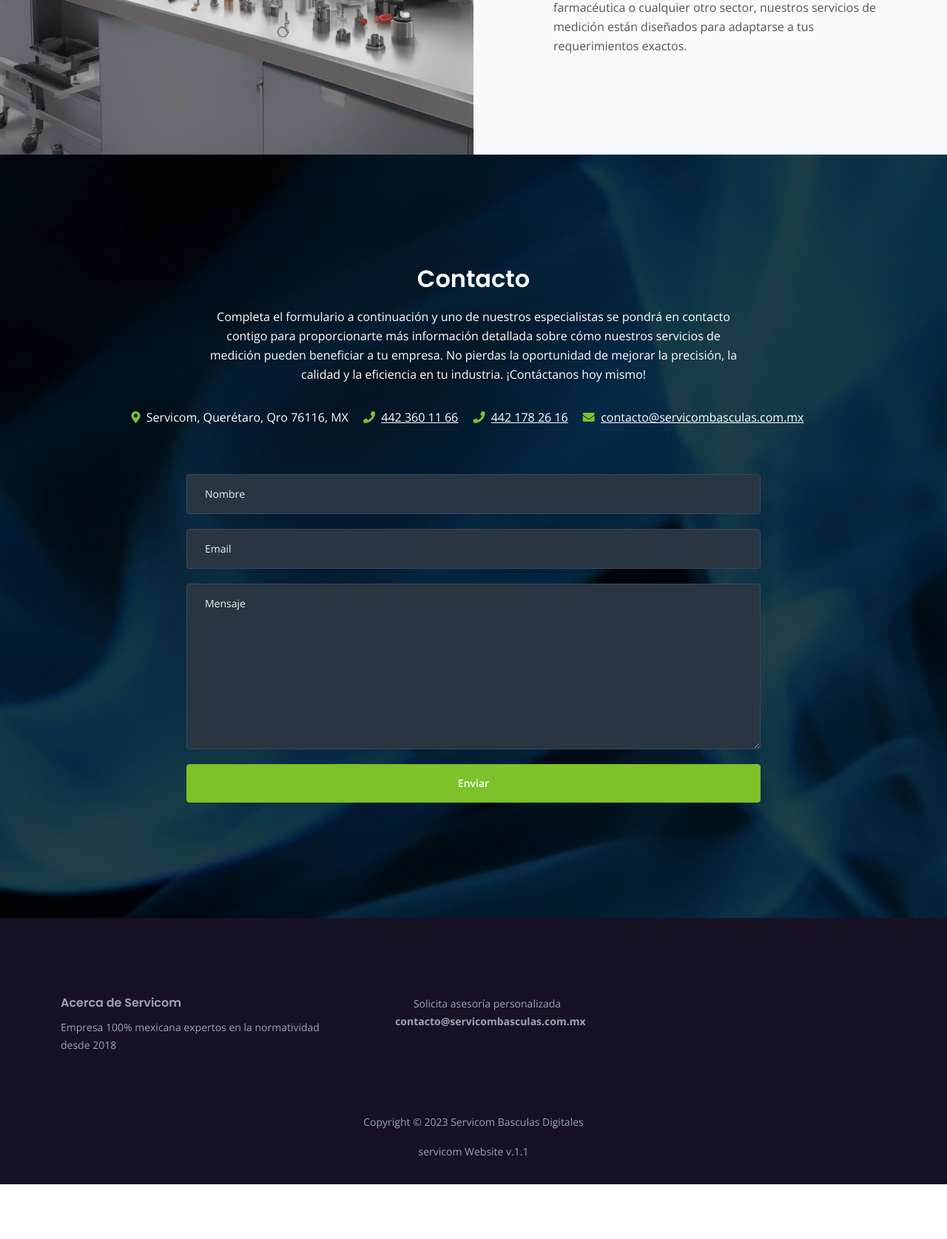
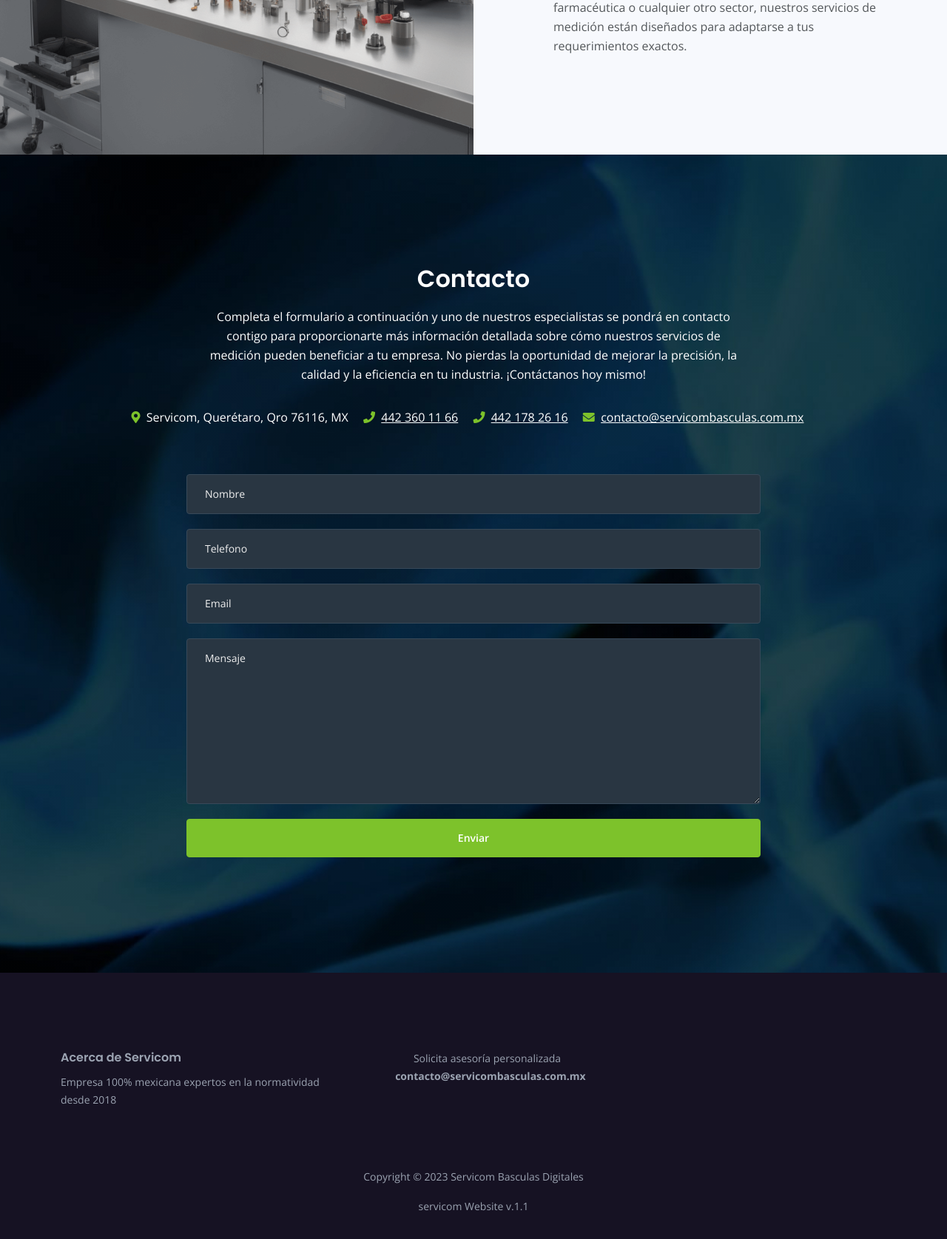
Before and after one commit to Azrael229/ServicomWeb, a PHP site: page / in a window 1280 px wide. Shown: the part 2465-4140 px from the top of the page at 74% size. Before the commit the page ends 4066 px from the top, so only its background shows below. Run offline with PHP 8.4, Linux system fonts and the light colour scheme; some libraries are stand-ins or nearby versions.

Commit message:
se actualiza el pass del correo

```diff
--- a/estructura/contactform.php
+++ b/estructura/contactform.php
@@ -22,6 +22,7 @@
         $nombre = $_POST["nombre"];
         $email = $_POST["email"];
         $mensaje = $_POST["mensaje"];
+        $telefono = $_POST["telefono"];
 
 
 
@@ -35,12 +36,12 @@
             $mail->Host       = 'mail.servicombasculas.com.mx';                     //Set the SMTP server to send through
             $mail->SMTPAuth   = true;                                   //Enable SMTP authentication
             $mail->Username   = 'contacto@servicombasculas.com.mx';                     //SMTP username
-            $mail->Password   = '744920lovepass';                               //SMTP password
+            $mail->Password   = '744920Lovepass+';                               //SMTP password
             $mail->SMTPSecure = 'ssl';            //Enable implicit TLS encryption
             $mail->Port       = 465;                                    //TCP port to connect to; use 587 if you have set `SMTPSecure = PHPMailer::ENCRYPTION_STARTTLS`
 
             //Recipients
-            $mail->setFrom($email, $nombre);
+            $mail->setFrom($email, $nombre, $telefono);
             $mail->addAddress('contacto@servicombasculas.com.mx', 'servicombasculas.com.mx');     //Add a recipient
             //$mail->addAddress('admonbasculasdigitales@gmail.com', 'servicombasculas.com.mx');
             //$mail->addAddress('isarel.navarrete229@gmail.com', 'servicombasculas.com.mx');     //Name is optional
@@ -103,6 +104,9 @@
                         <input type="text" class="form-control-input" placeholder="Nombre" required name="nombre">
                     </div>
                     <div class="form-group">
+                        <input type="number" class="form-control-input" placeholder="Telefono" required name="telefono">
+                    </div>
+                    <div class="form-group">
                         <input type="email" class="form-control-input" placeholder="Email" required name="email">
                     </div>
                     <div class="form-group">
```
